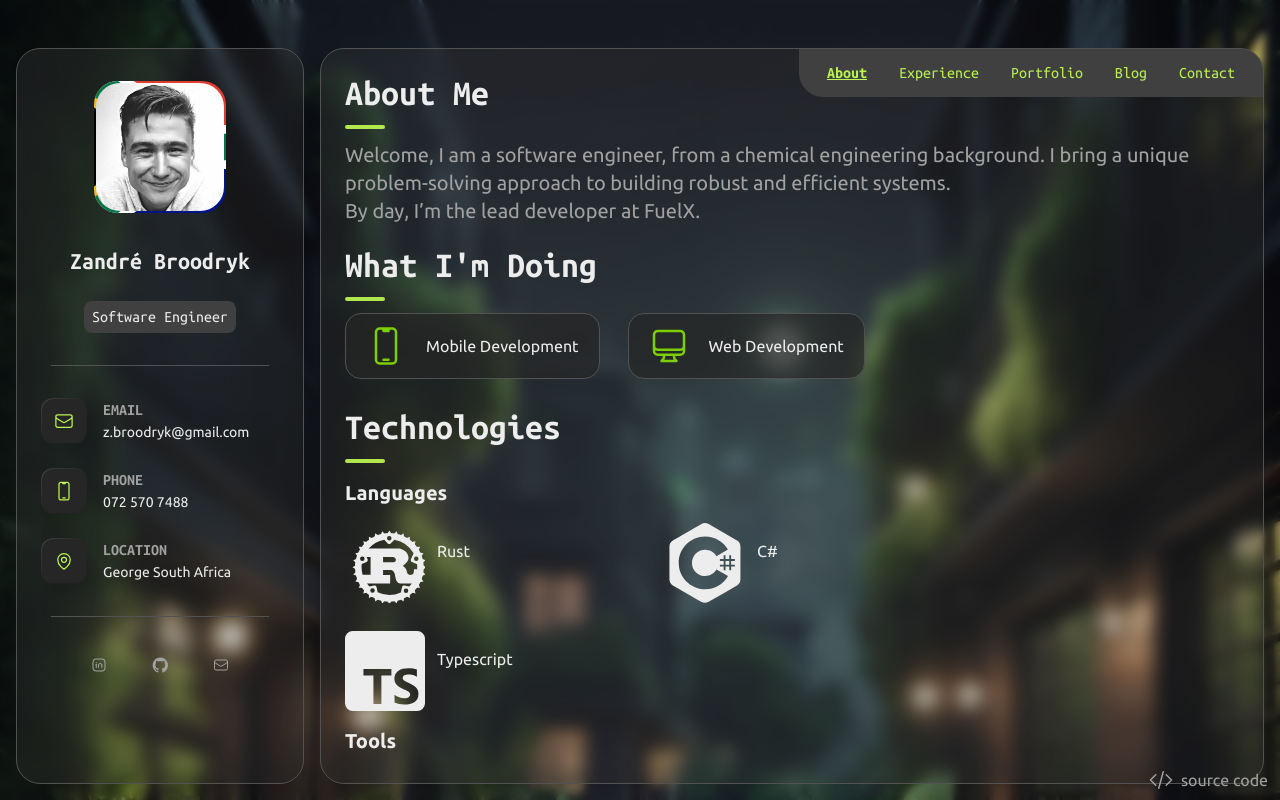
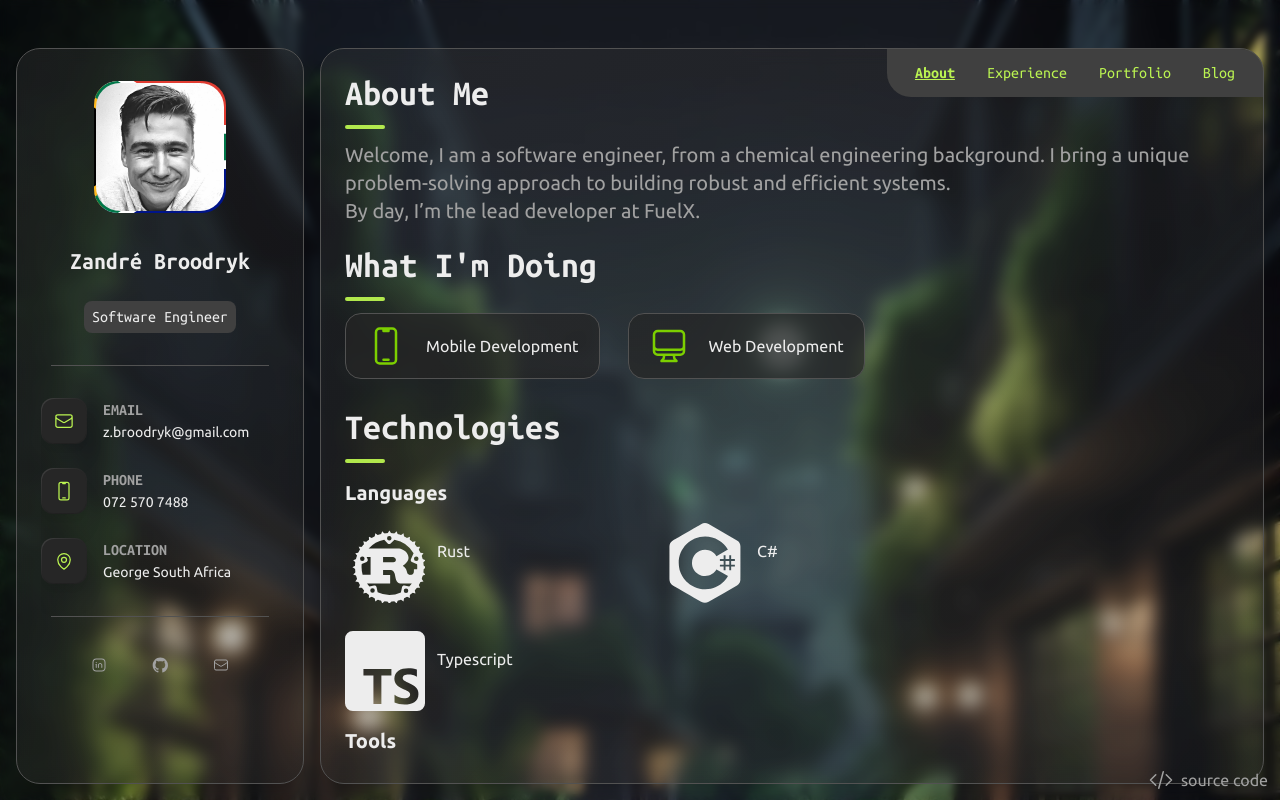
Before and after one commit to ZandreBroodryk/portfolio, a Next.js app: page / in a window 1280 px wide. Built offline with nearby package versions, Linux system fonts and the light colour scheme.

Commit message:
remove contact from nav

```diff
--- a/src/components/nav/nav.tsx
+++ b/src/components/nav/nav.tsx
@@ -7,7 +7,6 @@ export default function Nav() {
       <NavItem href="/experience">Experience</NavItem>
       <NavItem href="/portfolio">Portfolio</NavItem>
       <NavItem href="/blog">Blog</NavItem>
-      <NavItem href="/contact">Contact</NavItem>
     </nav>
   );
 }
```
